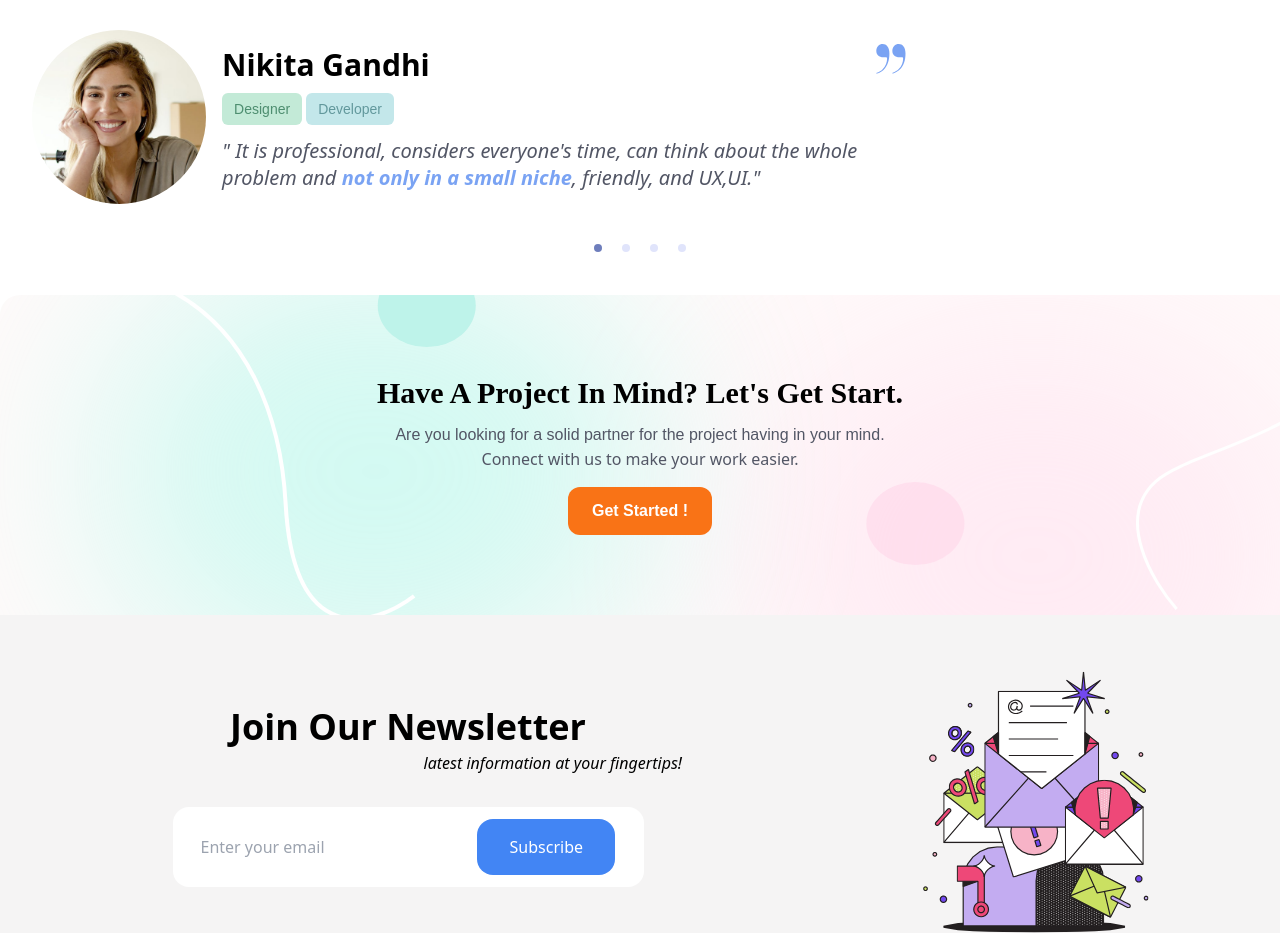
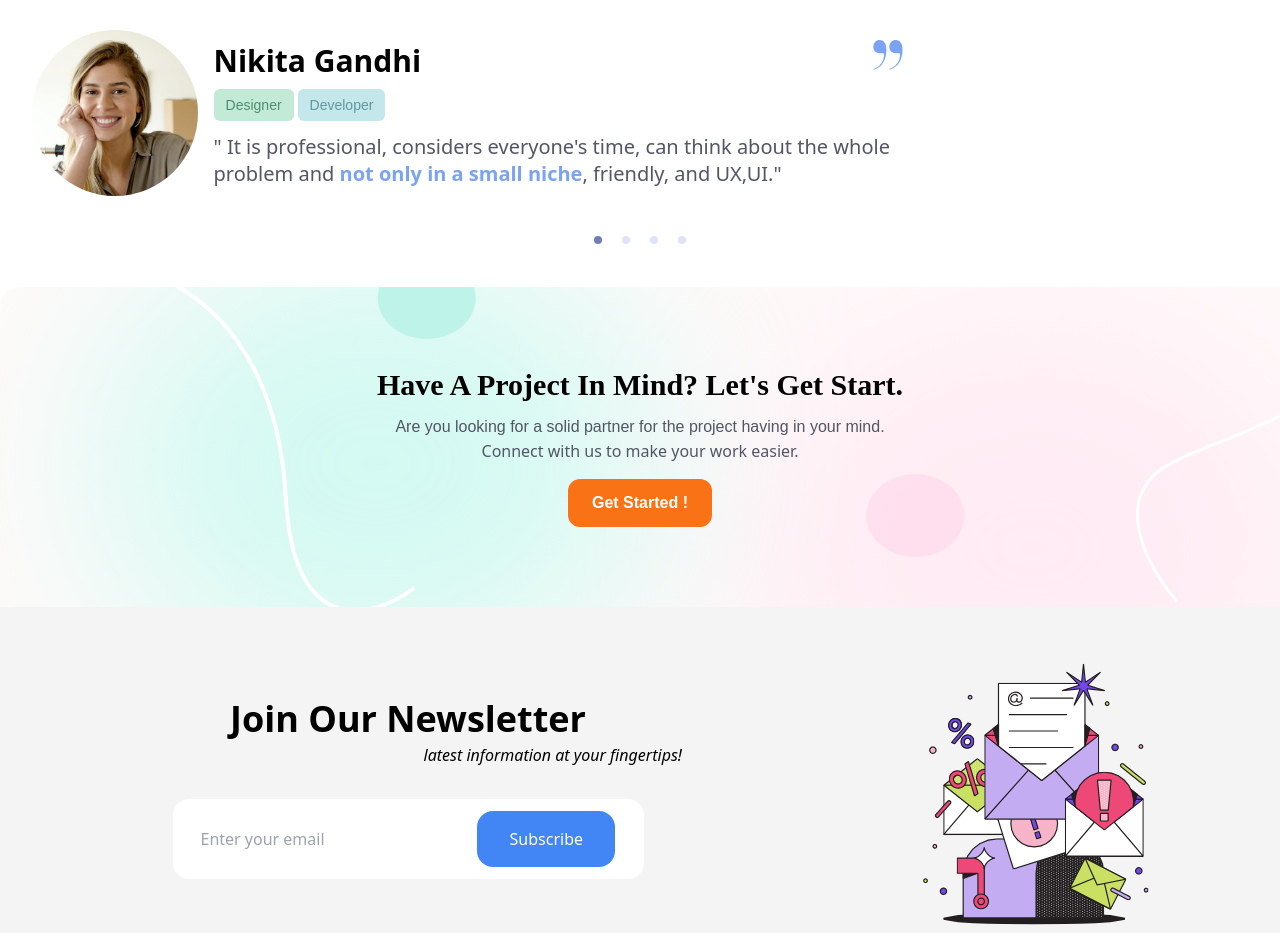
Before and after one commit to gdsc-fetju/gdsc-website, a Next.js app: page / in a window 1280 px wide. Shown: the part 1400-2333 px from the top of the page. Built offline with nearby package versions, Linux system fonts and the light colour scheme.

Commit message:
:art: Just changed the Text Structure!

```diff
--- a/components/TestimonialCard.jsx
+++ b/components/TestimonialCard.jsx
@@ -36,7 +36,7 @@ function TestimonialCard() {
             />
           </div>
         </div>
-        <p className="italic font-light w-2/3 mt-3 text-[#525665] text-xl">
+        <p className="font-light w-2/3 mt-3 text-[#525665] text-xl">
           &quot; It is professional, considers everyone&apos;s time, can think
           about the whole problem and
           <span className="text-[#7AA3F3] font-bold">
```
